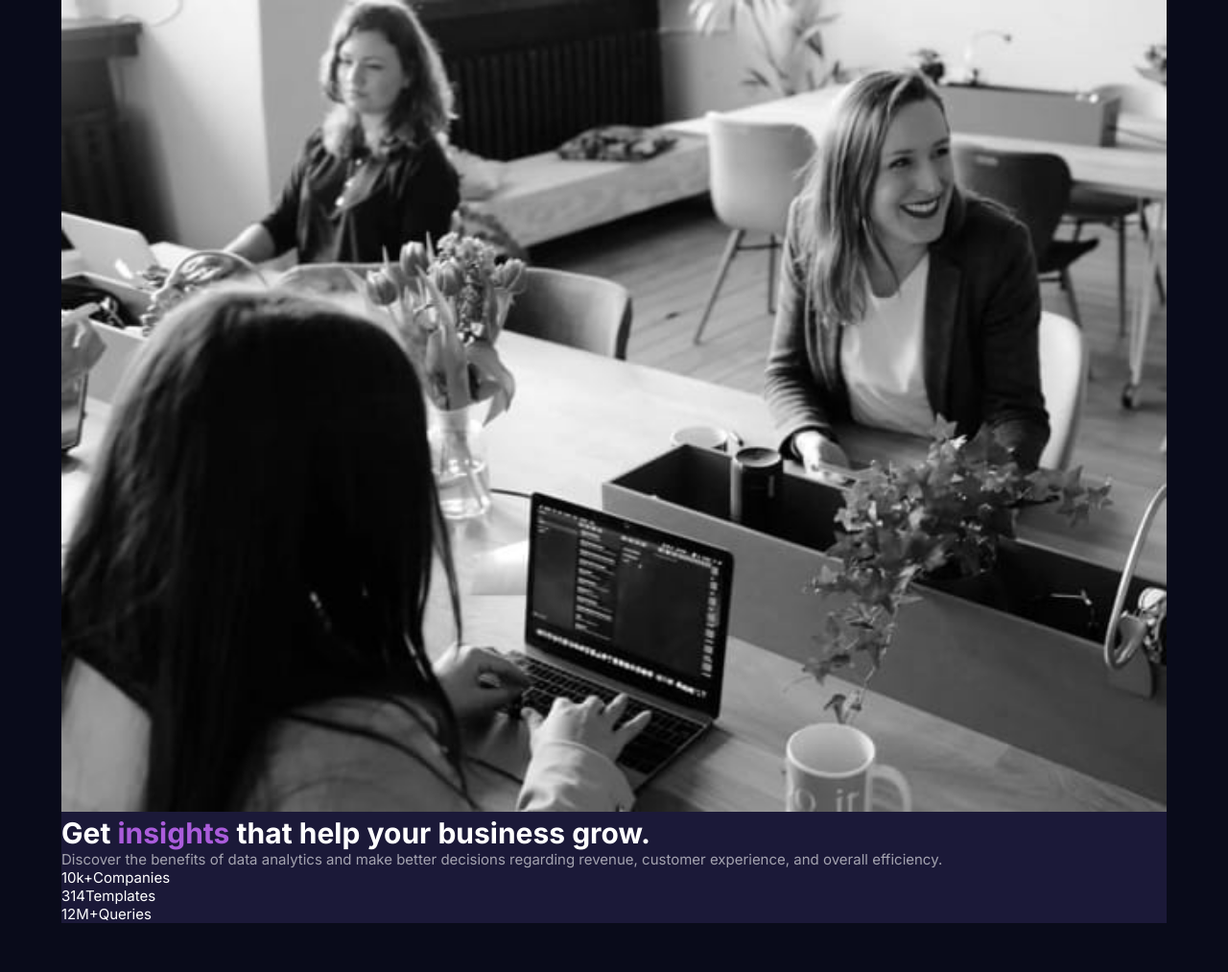
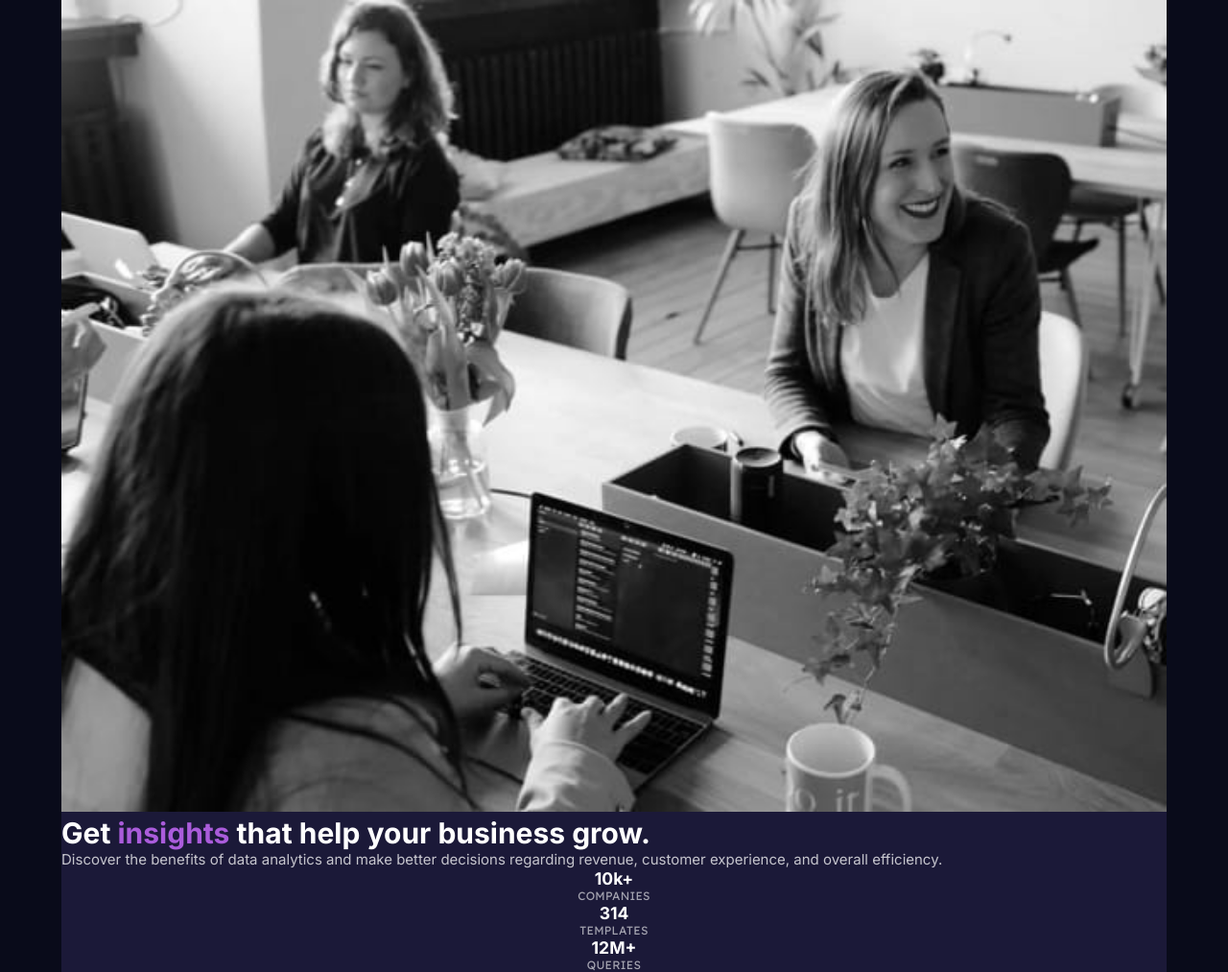
Before and after one commit to heraldofortuna/stats-preview-card-component-main, a plain HTML site: page index.html in a window 1280 px wide. Shown: the whole page at 96% size. Before the commit the page ends 962 px from the top, so only its background shows below. Drawn offline with Linux system fonts and the light colour scheme.

Commit message:
All styles were implemented in card

```diff
--- a/index.html
+++ b/index.html
@@ -32,13 +32,16 @@
       </p>
       <div class="card__stats">
         <div class="card__stat">
-          <p>10k+<span>Companies</span></p>
+          <h3>10k+</h3>
+          <span>Companies</span>
         </div>
         <div class="card__stat">
-          <p>314<span>Templates</span></p>
+          <h3>314</h3>
+          <span>Templates</span>
         </div>
         <div class="card__stat">
-          <p>12M+<span>Queries</span></p>
+          <h3>12M+</h3>
+          <span>Queries</span>
         </div>
       </div>
     </div>
--- a/styles.css
+++ b/styles.css
@@ -43,5 +43,31 @@ body {
 }
 
 .card__description {
+  color: var(--white-2);
+}
+
+.card__stats {
+  display: flex;
+  flex-direction: column;
+  align-items: center;
+}
+
+.card__stat {
+  display: flex;
+  flex-direction: column;
+  align-items: center;
+}
+
+.card__stat h3 {
+  font-family: var(--font-1);
+  font-weight: 700;
+}
+
+.card__stat span {
   color: var(--white-3);
+  font-family: var(--font-2);
+  font-size: 12px;
+  font-weight: 400;
+  letter-spacing: 0.25px;
+  text-transform: uppercase;
 }
```
